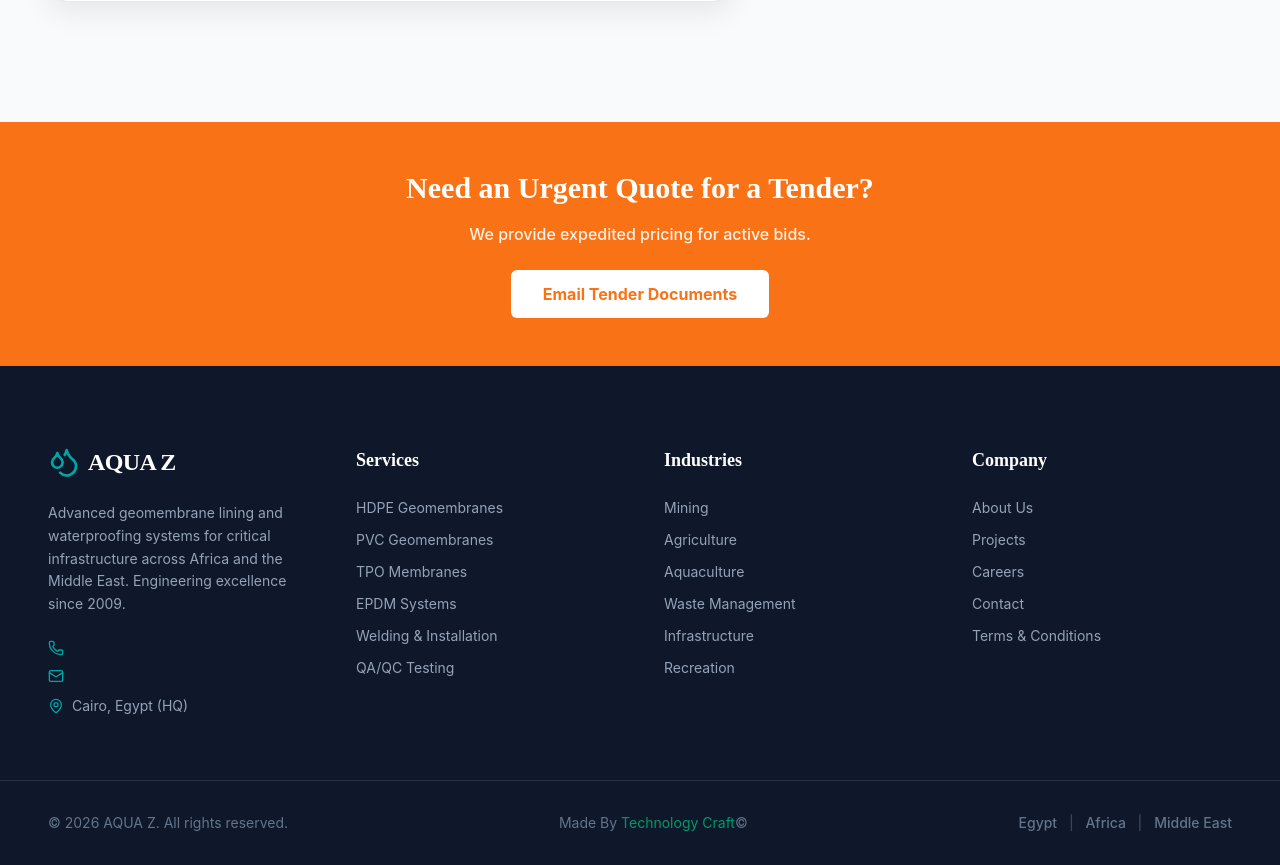
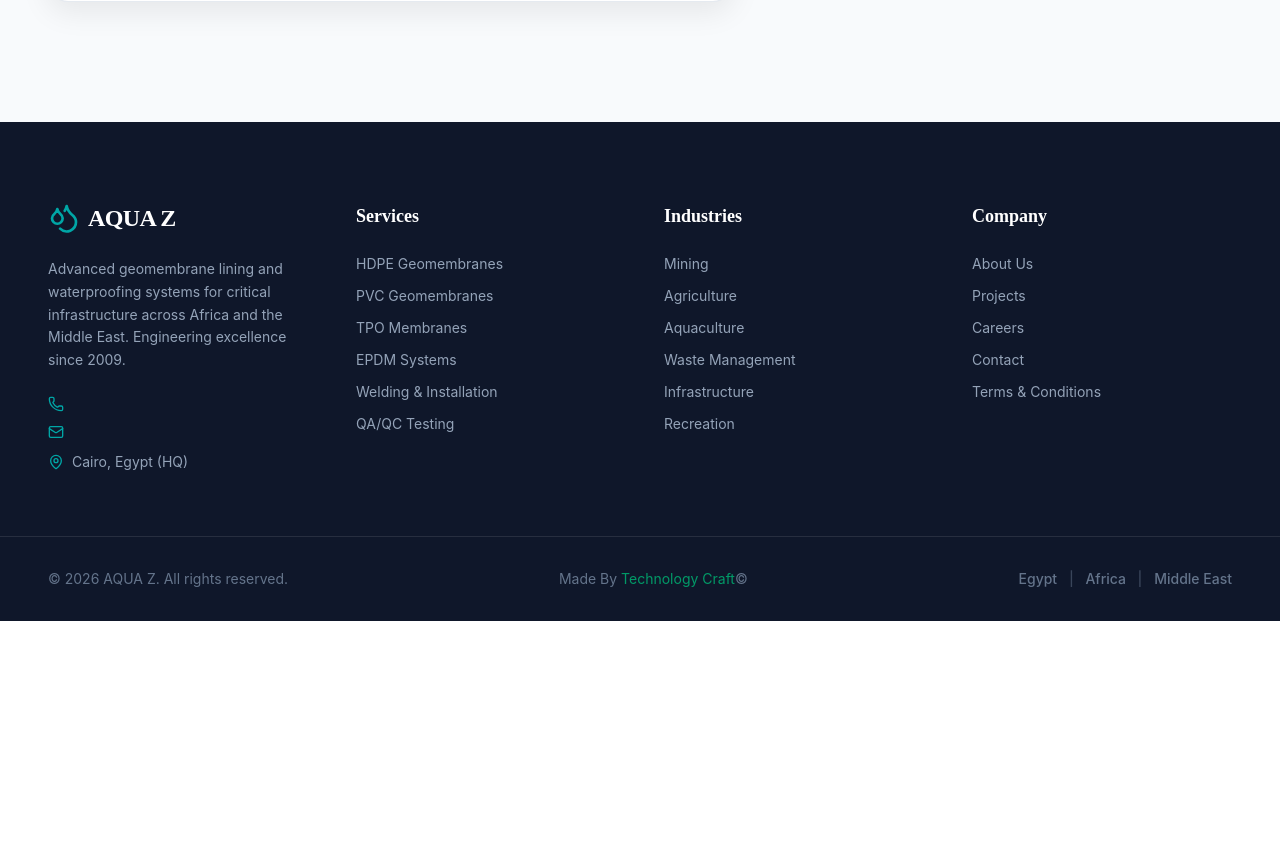
Before and after one commit to Abdelrahman818/aquaz, a Next.js app: page /contact in a window 1280 px wide. Shown: the part 1274-2139 px from the top of the page. After the commit the page ends 1895 px from the top, so only its background shows below. Built offline with nearby package versions, Linux system fonts and the light colour scheme.

Commit message:
Remove bottom CTA for urgent quote requests
Removed the bottom call-to-action section for urgent quotes.

```diff
--- a/app/contact/page.jsx
+++ b/app/contact/page.jsx
@@ -276,15 +276,6 @@ export default function Contact() {
         </div>
       </section>
 
-      {/* Bottom CTA */}
-      <section className="py-12 bg-[#F97316] text-white text-center px-6">
-        <h2 className="font-['Montserrat'] font-bold text-2xl md:text-3xl mb-4">Need an Urgent Quote for a Tender?</h2>
-        <p className="text-white/90 font-medium mb-6">We provide expedited pricing for active bids.</p>
-        <button className="bg-white text-[#F97316] px-8 py-3 rounded-md font-bold hover:bg-gray-100 transition-colors">
-          Email Tender Documents
-        </button>
-      </section>
-
       <Footer />
     </div>
   );
```
